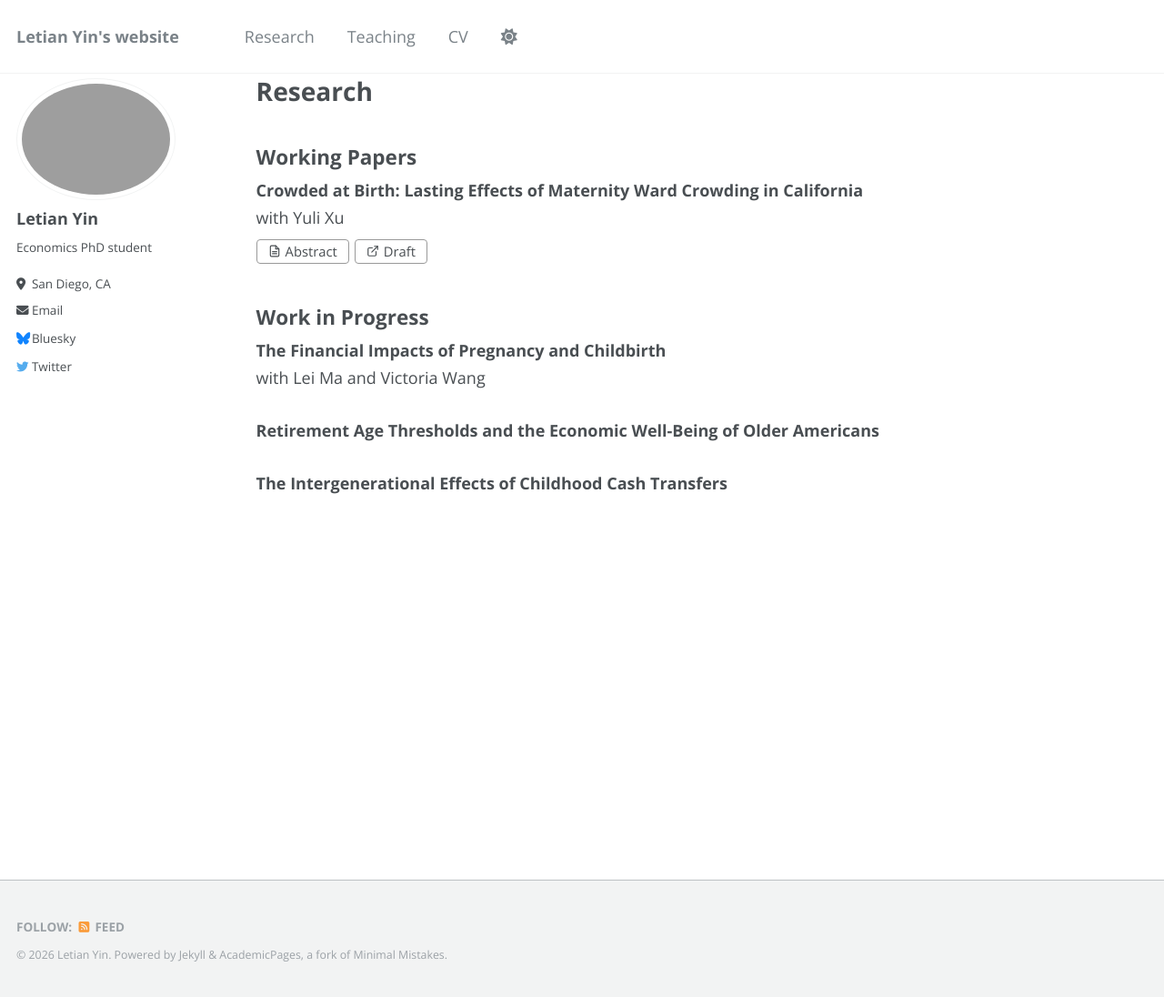
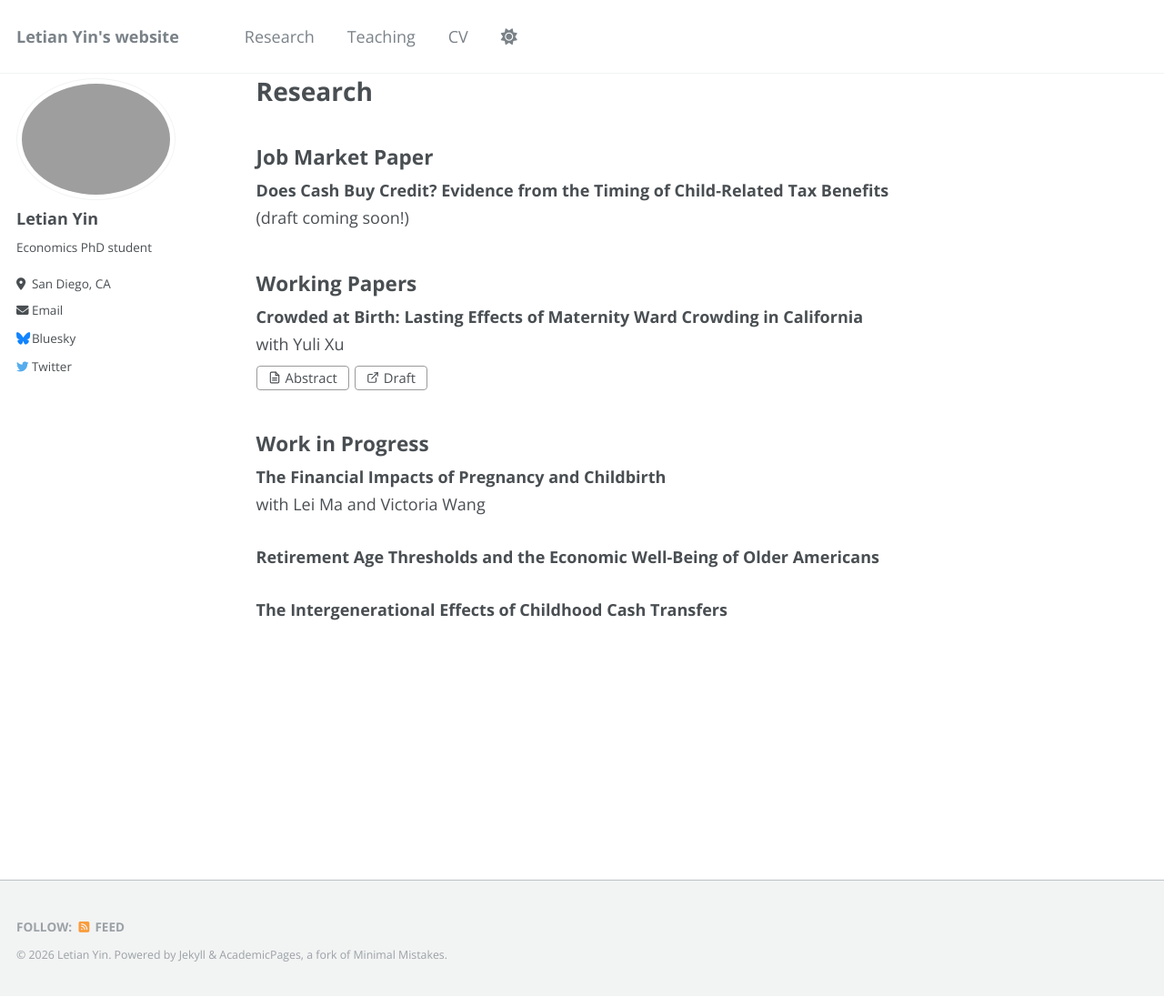
Before and after one commit to letian-yin/letian-yin.github.io, a Jekyll site: the page built from _pages/research.md, in a window 1280 px wide and 1096 px high. Shown: the whole window at 91% size. Built offline with Jekyll 4.4.1, drawn with Linux system fonts in a browser that asks for light colours.

Commit message:
Update research.md
Added a new section for Job Market Paper with title and draft note.

```diff
--- a/_pages/research.md
+++ b/_pages/research.md
@@ -13,6 +13,13 @@ function toggleAbstract(id, btn) {
   if (btn) btn.classList.toggle('active');
 }
 </script>
+
+## Job Market Paper
+
+<div class="paper-block">
+  <div class="paper-title">Does Cash Buy Credit? Evidence from the Timing of Child-Related Tax Benefits</div>
+  <div class="paper-meta">(draft coming soon!)</div>
+</div>
 
 ## Working Papers
 
```
